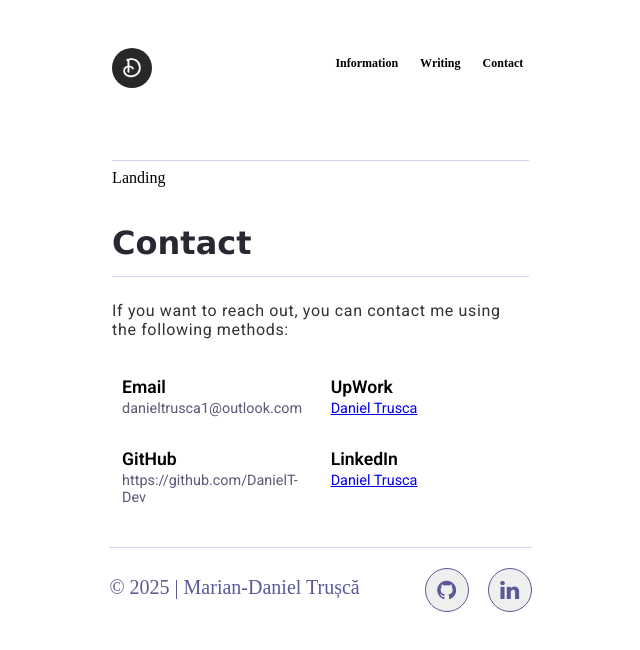
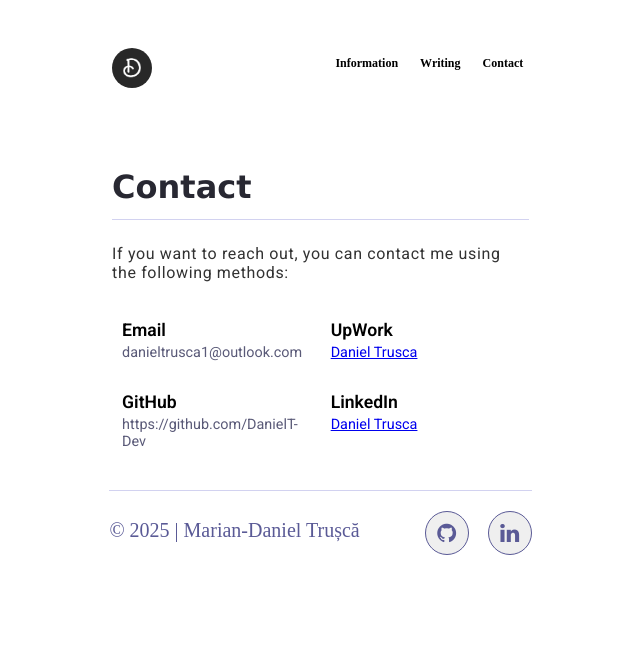
Before and after one commit to DanielT-Dev/Portfolio, a React (Vite) app in the folder portfolio/: page / in a window 1280 px wide. Both pictures are taken after a click on the button "Contact". Shown: the top 650 px of the page, without its empty margins (313-953 px from the left). Built offline with nearby package versions, Linux system fonts and the light colour scheme; a web font is replaced by a local one.

Commit message:
The user can navigate between pages using the navigation's component buttons.

```diff
--- a/portfolio/src/App.jsx
+++ b/portfolio/src/App.jsx
@@ -1,4 +1,4 @@
-import React from 'react'
+import React, { useState } from 'react'
 
 import Navigation from './components/Navigation'
 import Contact from './components/Contact'
@@ -6,14 +6,22 @@ import Footer from './components/Footer'
 import Landing from './components/Landing'
 
 const App = () => {
+
+  const [page, set_page] = useState("landing")
+
   return (
     <div>
-      <Navigation />
-      <Landing />
-      <h1 className="header">
-        Contact
-      </h1>
-      <Contact />
+      <Navigation set_page={set_page}/>
+      { page === "landing" && <Landing />}
+
+      { page === "contact" &&
+      <>
+        <h1 className="header">
+          Contact
+        </h1>
+        <Contact />
+      </>}
+
       <Footer />
     </div>
   )
--- a/portfolio/src/components/Navigation.jsx
+++ b/portfolio/src/components/Navigation.jsx
@@ -2,12 +2,15 @@ import React from 'react'
 
 import styles from "../styles/Navigation.module.css"
 
-const Navigation = () => {
+const Navigation = ({ set_page }) => {
   return (
     <div className={styles.container}>
-        <img src="Daniel_logo2.png" />
+        <img
+          src="Daniel_logo2.png"
+          onClick={() => set_page("landing")}
+        />
 
-        <button>
+        <button onClick={() => set_page("contact")}>
             Contact
         </button>
         <button>
```
